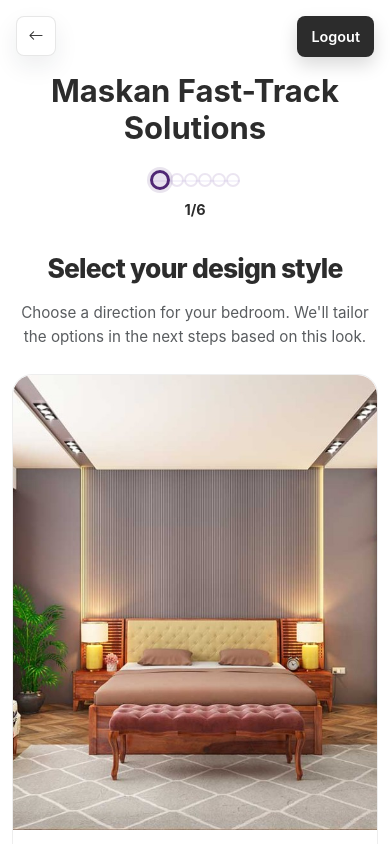
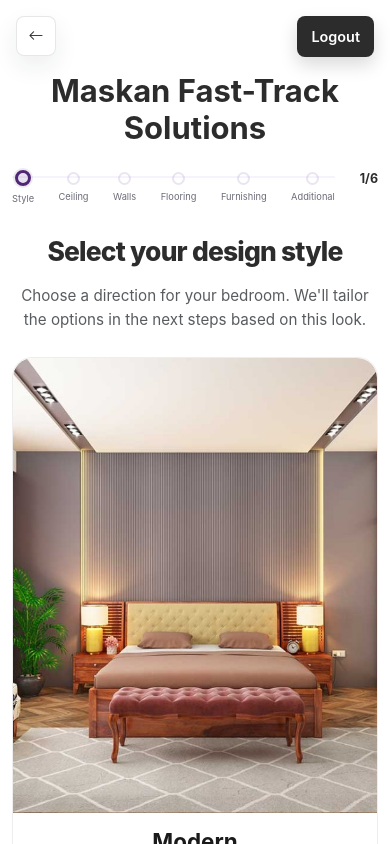
Before and after one commit to JafferAli14/interiorcalculator, a Vue app: page /planner in a window 390 px wide. Shown: the top 844 px of the page. Built offline with nearby package versions, Linux system fonts and the light colour scheme; no server answers; sample sign-in values are in the browser's storage.

Commit message:
fixed progress bar on mui

```diff
--- a/src/pages/DesignPage.vue
+++ b/src/pages/DesignPage.vue
@@ -666,36 +666,44 @@ async function generateEstimate(values: {
   }
 
   .progress-tracker {
-    flex-direction: column;
-    align-items: center;
-    gap: 0.5rem;
+    flex-direction: row;
+    align-items: flex-start;
+    gap: 0.45rem;
     padding-top: 0.5rem;
   }
 
   .tracker-line-bg {
-    top: 11px;
+    top: 7px;
   }
 
   .tracker-node {
-    width: 14px;
-    height: 14px;
+    width: 13px;
+    height: 13px;
+    border-width: 2px;
   }
 
   .tracker-step.active .tracker-node {
-    width: 20px;
-    height: 20px;
+    width: 16px;
+    height: 16px;
     border-width: 3px;
+    box-shadow: 0 0 0 2px rgba(79, 39, 116, 0.1);
   }
 
   .tracker-label {
-    display: none;
+    display: block;
+    margin-top: 0.45rem;
+    font-size: 0.58rem;
+    line-height: 1.15;
+    letter-spacing: 0;
   }
 
   .tracker-counter {
-    min-width: auto;
-    text-align: center;
+    min-width: 2.25rem;
+    text-align: right;
     margin-top: 0;
-    font-size: 0.9rem;
+    font-size: 0.78rem;
+    line-height: 1;
+    padding-top: 0.18rem;
   }
 
   .logout-btn {
```
